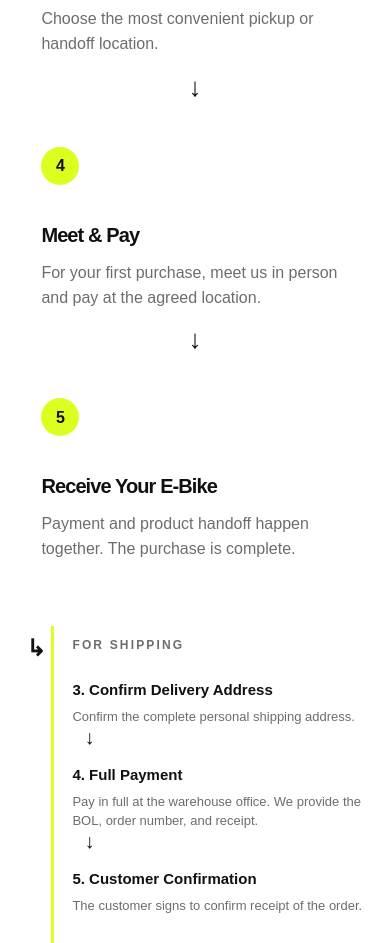
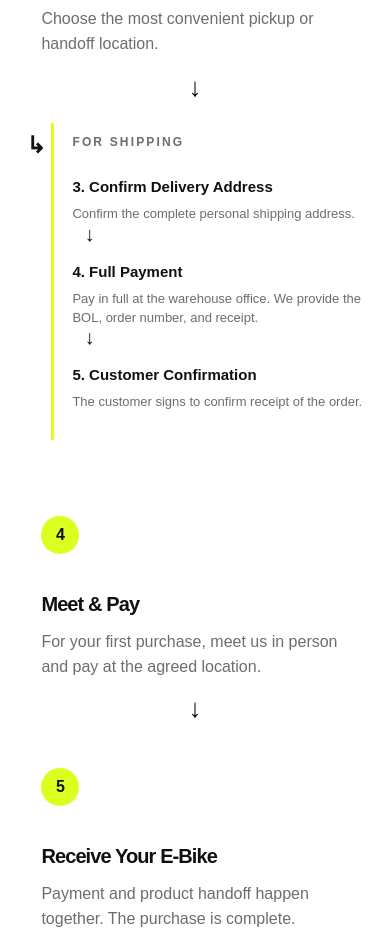
Before and after one commit to roylovestotravel-bit/treasure, a plain HTML site: page index.html in a window 390 px wide. Shown: the part 5755-6698 px from the top of the page. Drawn offline with Linux system fonts and the light colour scheme.

Commit message:
Keep mobile shipping branch after step three

```diff
--- a/styles.css
+++ b/styles.css
@@ -1091,7 +1091,6 @@ footer{
 }
 @media (max-width:900px){
   .shipping-flow{
-    order:4;
     position:relative;
     margin:8px 0 6px 28px;
     padding:40px 0 4px 18px;
```
